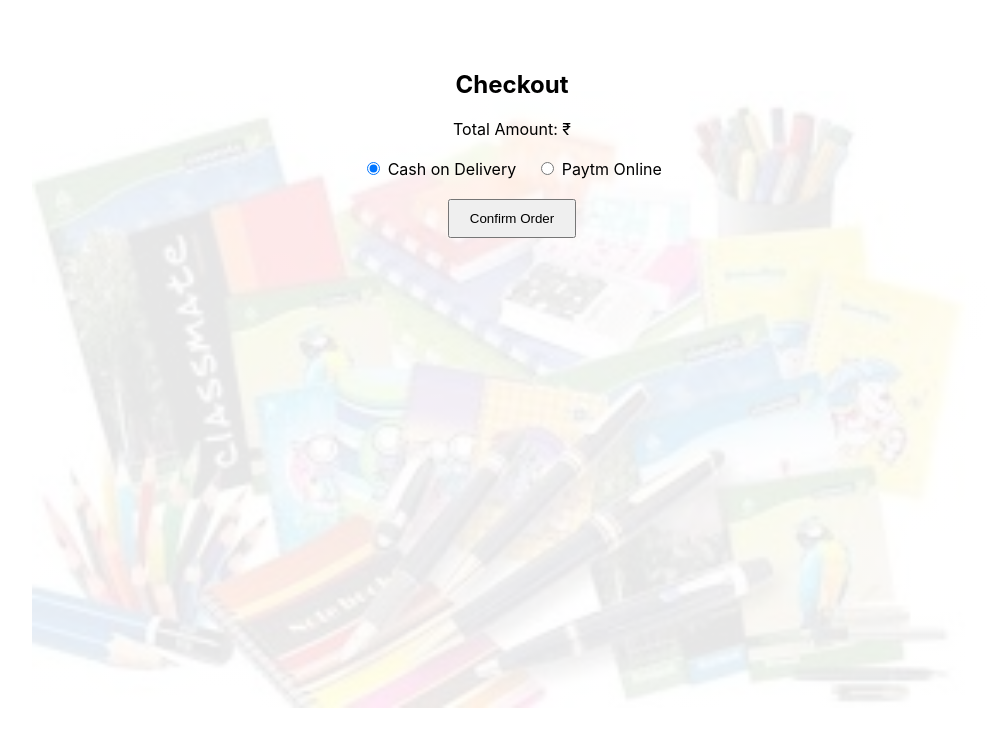
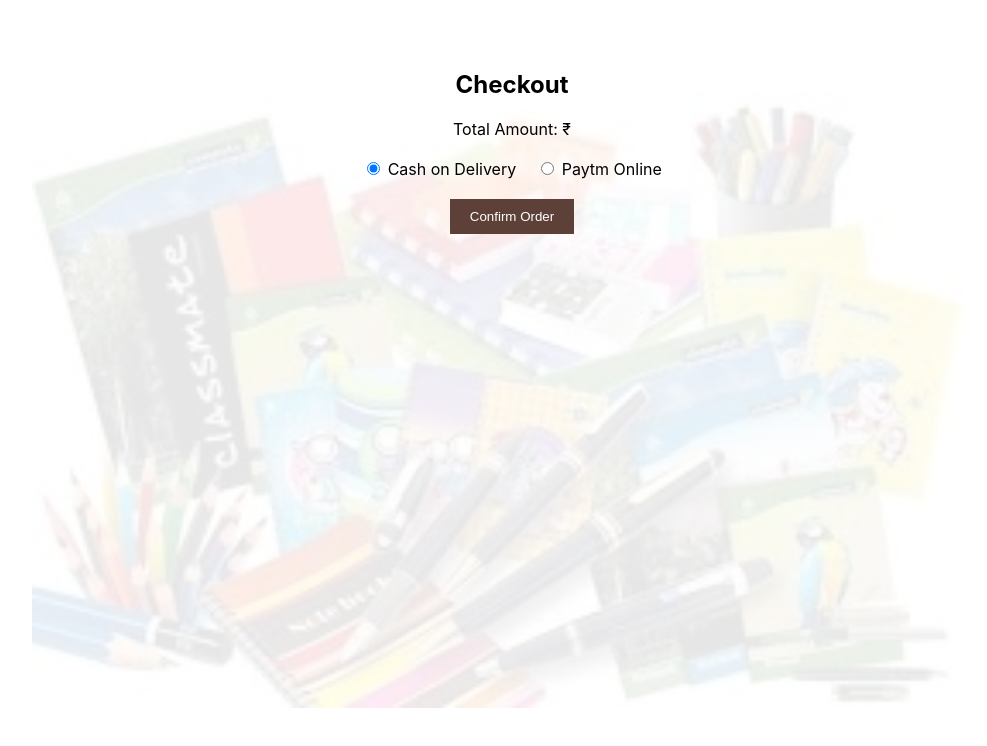
Before and after one commit to jahnavi-175/E-Commerce-site, a React (Create React App) app in the folder frontend/: page /checkout in a window 1280 px wide. Shown: the top 746 px of the page, without its empty margins (128-1115 px from the left). Built offline with nearby package versions, Linux system fonts and the light colour scheme; no server answers; sample sign-in values are in the browser's storage.

Commit message:
Update Checkout.jsx

```diff
--- a/frontend/src/pages/Checkout.jsx
+++ b/frontend/src/pages/Checkout.jsx
@@ -4,44 +4,49 @@ import apiClient from '../api/apiClient';
 import { useNavigate } from 'react-router-dom';
 
 const Checkout = () => {
-  const { cartItems, cartTotal } = useContext(CartContext);
+    const { cartItems, cartTotal, clearCart } = useContext(CartContext);
     const [method, setMethod] = useState('COD');
     const navigate = useNavigate();
 
     const handlePayment = async () => {
         const user = JSON.parse(localStorage.getItem('user'));
 
+        if (!user || !user.id) {
+            alert("Please login again to continue.");
+            return;
+        }
+
         if (method === 'COD') {
             try {
                 await apiClient.post('/orders/create-cod', {
                     userId: user.id,
                     items: cartItems,
-        amount: cartTotal
+                    amount: cartTotal,
+                    paymentStatus: "Pending"
                 });
+                clearCart();
                 navigate('/thankyou');
             } catch (err) {
                 alert("Order failed.");
             }
         } else {
-
+            alert("Redirecting to Mock Paytm Gateway...");
+            setTimeout(async () => {
                 try {
-      alert("Redirecting to Paytm Gateway...");
-
-      setTimeout(async () => {
                     await apiClient.post('/orders/create-cod', {
                         userId: user.id,
                         items: cartItems,
                         amount: cartTotal,
-          paymentMethod: "Online"
+                        paymentStatus: "Success"
                     });
+                    clearCart();
                     navigate('/thankyou');
-      }, 2000);
-
                 } catch (err) {
                     alert("Payment simulation failed.");
                 }
+            }, 2000);
         }
-};;
+    };
 
     return (
         <div style={{ padding: '50px', textAlign: 'center' }}>
@@ -67,7 +72,7 @@ const Checkout = () => {
                 </label>
             </div>
 
-      <button onClick={handlePayment} style={{ padding: '10px 20px', cursor: 'pointer' }}>
+            <button onClick={handlePayment} style={{ padding: '10px 20px', cursor: 'pointer', backgroundColor: '#5D4037', color: 'white', border: 'none' }}>
                 Confirm Order
             </button>
         </div>
```
Lines whose indentation alone changed are shown as unchanged.
